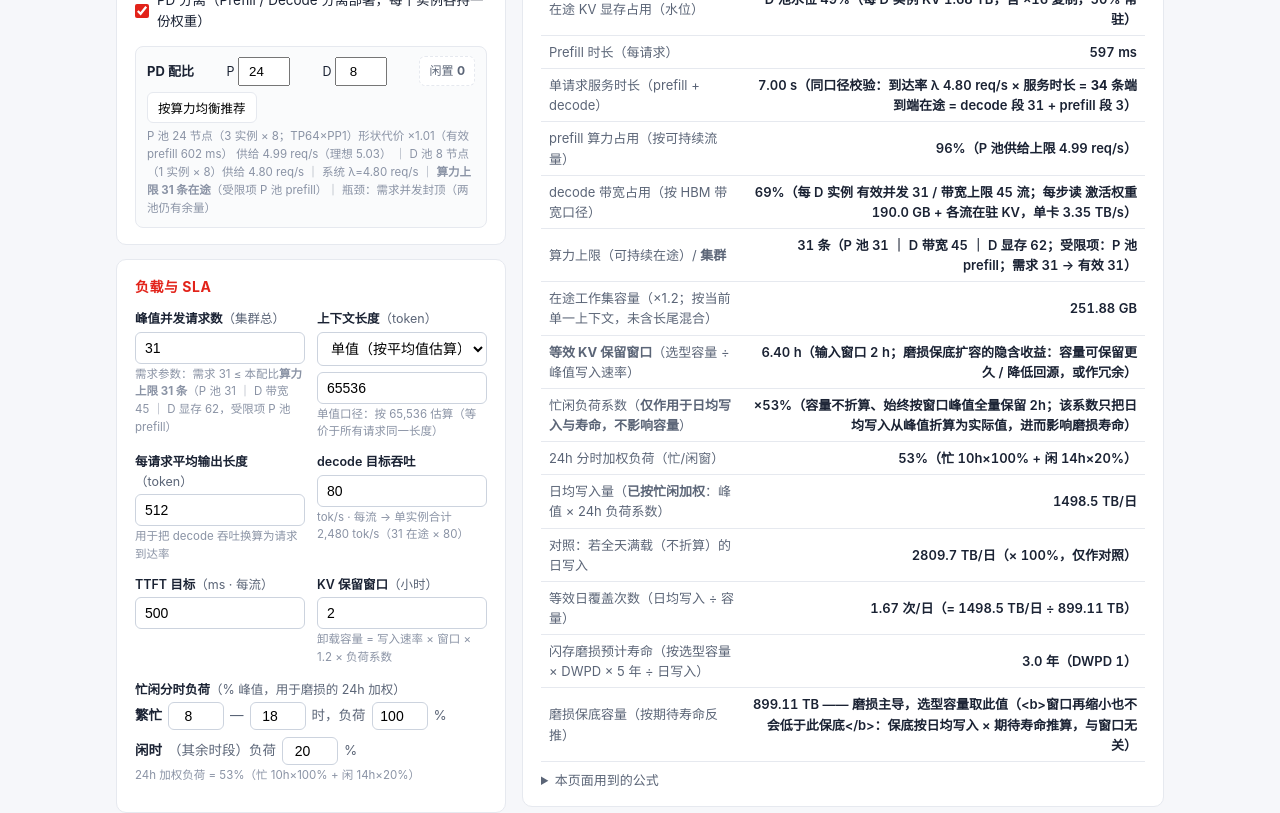
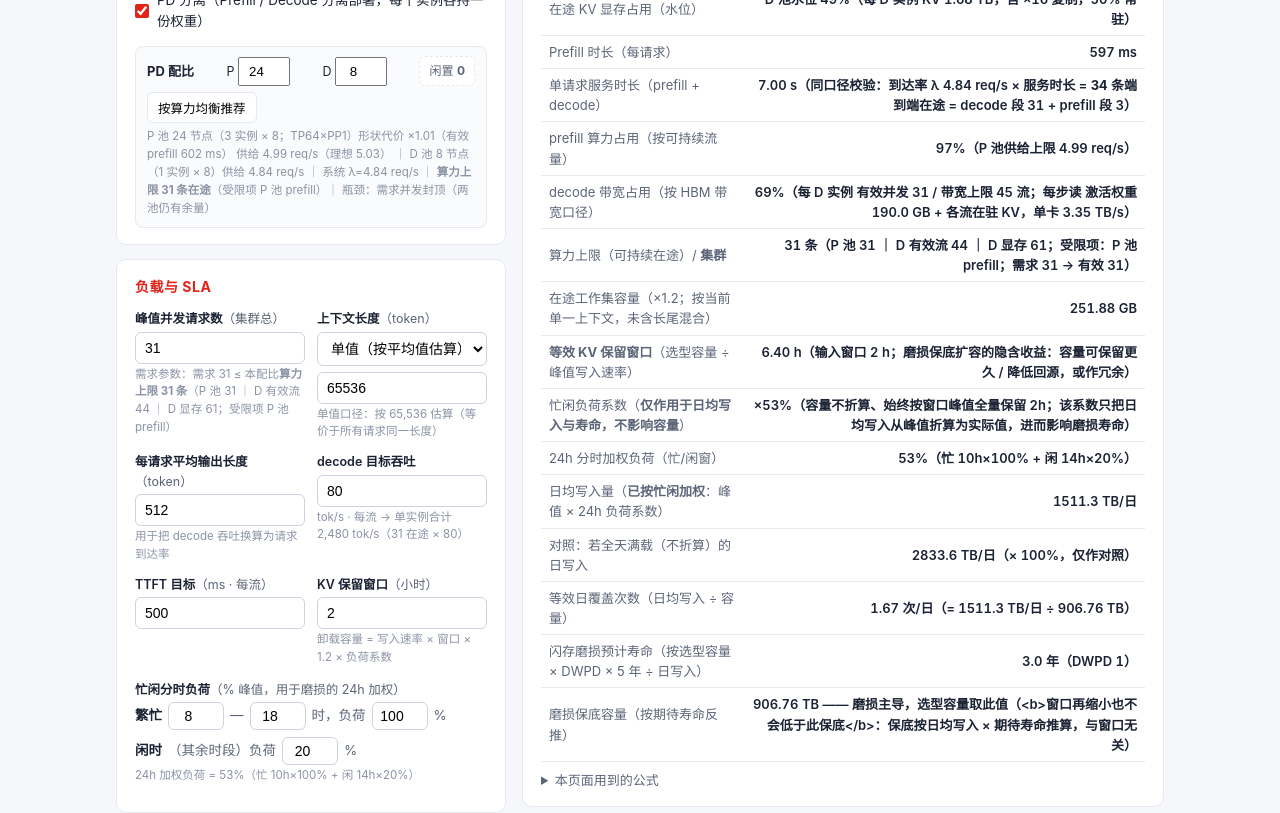
Before and after one commit to fred-chen/kv-ratio-calculator, a plain HTML site: page index.html in a window 1280 px wide. Shown: the part 1080-1893 px from the top of the page. Drawn offline with Linux system fonts and the light colour scheme.

Commit message:
算力上限改有效流口径：D 池带宽/显存按形状代价折算，上限÷停留时间=λ 恒成立

```diff
--- a/index.html
+++ b/index.html
@@ -445,7 +445,9 @@ function pdBestSplit(){
     if(dP.streams>0 && !minD) minD=nD;
     if(dP.streams>0 && pP.supply>0 && (!minN||pP.used+dP.used<minN)) minN=pP.used+dP.used;
     if(dP.streams<=0||pP.supply<=0) continue;
-    const l=Math.min(dP.eff*tps/nout, pP.supplyEff);      // 形状代价后可达 λ
+    const dwellL=nout/tps, facL=Math.max(1,dP.fac||1);
+    const capAllL=Math.min(Math.max(1,Math.floor(pP.supplyEff*dwellL)), Math.max(1,Math.floor(dP.capS*dP.k/facL)), Math.max(1,Math.floor(dP.memMax*dP.k/facL)));
+    const l=Math.min(pP.supplyEff, Math.min(C,capAllL)/dwellL);   // 需求与能力取 min，再折算成到达率
     const usedSum=pP.used+dP.used, waste=(nP-pP.used)+(nD-dP.used);
     if(!best){ best={nP:pP.used,nD:dP.used,l,used:pP.used+dP.used,usedSum,waste,pEff:pP.supplyEff,pInst:pP.k,dInst:dP.k,sP:pP.s,sD:dP.s}; continue; }
     const tie=Math.abs(l-best.l)<=1e-12;
@@ -463,10 +465,12 @@ function pdBestSplit(){
       const dP=dAt(m,g,hbm,pf,tps,S,W,nD,1e9,legal,bwH,A_GB);
       const pP=supplyAt(m,g,hbm,pf,fl,nP,nodes,legal,ttftMs,W);
       if(!dP||!pP||pP.supply<=0||dP.streams<=0) continue;
-      const l=Math.min(dP.eff*tps/nout, pP.supplyEff);
-      if(!fullBest||l>fullBest.l) fullBest={l,dP,pP};
+      const dwellL=nout/tps, facL=Math.max(1,dP.fac||1);
+      const capAllL=Math.min(Math.max(1,Math.floor(pP.supplyEff*dwellL)), Math.max(1,Math.floor(dP.capS*dP.k/facL)), Math.max(1,Math.floor(dP.memMax*dP.k/facL)));
+      const l=Math.min(pP.supplyEff, capAllL/dwellL);
+      if(!fullBest||l>fullBest.l) fullBest={l,dP,pP,capAllL};
     }
-    if(fullBest) LAST_CAP_FULL=Math.min(Math.floor(fullBest.pP.supplyEff*nout/tps), fullBest.dP.capS*fullBest.dP.k, fullBest.dP.memMax*fullBest.dP.k);
+    if(fullBest) LAST_CAP_FULL=fullBest.capAllL;
   }
   // —— 需求导向：若「刚好满足当前需求」所需的节点数少于总节点，就只分配这么多，其余显式闲置 ——
   {
@@ -483,7 +487,8 @@ function pdBestSplit(){
       }
       if(pMin){
         const T=pMin+dMin, pCap=Math.floor(pBest.supplyEff*nout/tps);
-        const capAll=Math.min(pCap, dBest.capS*dBest.k, dBest.memMax*dBest.k);
+        const facS=Math.max(1,dBest.fac||1);
+        const capAll=Math.min(Math.max(1,pCap), Math.max(1,Math.floor(dBest.capS*dBest.k/facS)), Math.max(1,Math.floor(dBest.memMax*dBest.k/facS)));
         if(T<=nodes && capAll>=C*0.99){
           best={nP:pMin,nD:dMin,l:Math.min(dBest.eff*tps/nout,pBest.supplyEff),used:T,usedSum:T,waste:0,
                 pEff:pBest.supplyEff,pInst:pBest.k,dInst:dBest.k,sP:pBest.s,sD:dBest.s};
@@ -492,7 +497,9 @@ function pdBestSplit(){
     }
   }
   { const st=stabilizeSplit(best.nP,best.nD,m,g,hbm,pf,fl,tps,nout,S,W,nodes,legal,bwH,A_GB,C,ttftMs);
-    if(st){ best.nP=st.nP; best.nD=st.nD; best.l=Math.min(st.dP.eff*tps/nout, st.pP.supplyEff); best.pInst=st.pP.k; best.dInst=st.dP.k; best.sP=st.pP.s; best.sD=st.dP.s; } }
+    if(st){ const dw=nout/tps, fc=Math.max(1,st.dP.fac||1);
+      const capA=Math.min(Math.max(1,Math.floor(st.pP.supplyEff*dw)), Math.max(1,Math.floor(st.dP.capS*st.dP.k/fc)), Math.max(1,Math.floor(st.dP.memMax*st.dP.k/fc)));
+      best.nP=st.nP; best.nD=st.nD; best.l=Math.min(st.pP.supplyEff, Math.min(C,capA)/dw); best.pInst=st.pP.k; best.dInst=st.dP.k; best.sP=st.pP.s; best.sD=st.dP.s; } }
   return {best,minD,minN};
 }
 // —— 默认并发反解：取「P 池打满所需并发 = 供给×输出长÷tps」且 D 池能服务的自洽点 ——
@@ -640,9 +647,16 @@ function calc(){
       pdD = {nodes:nD, inst:dPl.k, gd:{nodes:dPl.s, grid:[dPl.g.tp,dPl.g.pp], rep:dPl.g.rep},
              capS:dPl.capS, memMax:dPl.memMax, fac:dPl.fac,
              streams:dPl.streams, streamsEff:dPl.eff, perInst:dPl.perInst,
-             inflD:Math.min(dPl.perInst, Math.floor(dPl.capS/dPl.fac), Math.max(0,dPl.memMax)), lD:dPl.eff*tps/nout};
+             inflD:Math.min(dPl.perInst, Math.floor(dPl.capS/dPl.fac), Math.max(0,dPl.memMax))};
       pdP.lPraw = pPl.supply; pdP.fac = pPl.fac;
-      lam = Math.min(pdD.lD, pPl.supplyEff);
+      { const dwell=nout/tps, facD=Math.max(1,dPl.fac||1);
+        pdD.capE=Math.max(1,Math.floor(dPl.k*Math.max(0,dPl.capS)/facD));   // D 有效流（形状代价已折算）
+        pdD.capM=Math.max(1,Math.floor(dPl.k*Math.max(0,dPl.memMax)/facD)); // D 显存可挂的有效流
+        pdD.capP=Math.max(1,Math.floor(pPl.supplyEff*dwell));               // P 池按到达率折算的在途条数
+        pdD.capAll=Math.min(pdD.capE,pdD.capM,pdD.capP);
+        pdD.effInfl=Math.min(infl,pdD.capAll);
+        pdD.lD=pdD.effInfl/dwell;
+        lam=Math.min(pdD.lD,pPl.supplyEff); }
       // 瓶颈归属：P 供给不足 → "P"；D 算力不足（没吃满需求并发）→ "D"；D 已吃满需求、λ 由需求封顶 → "需求"
       pdP.bott = (pPl.supply <= pdD.lD+1e-9) ? "P" : (dPl.streams < infl-1e-9 ? "D" : "需求");
     }
@@ -758,13 +772,12 @@ function calc(){
     $("d_pfutil").innerHTML=(100*pfUtilV).toFixed(0)+"%（P 池供给上限 "+pdP.lP.toFixed(2)+" req/s）";
     $("d_decutil").innerHTML=(100*decUtilV).toFixed(0)+"%（每 D 实例 有效并发 "+Math.round(pdD.streams/Math.max(1,pdD.inst))+" / 带宽上限 "+pdD.capS+" 流；每步读 激活权重 "+A_GB.toFixed(1)+" GB + 各流在驻 KV，单卡 "+bwH+" TB/s）";
     // 当前配比下「集群最多能挂多少在途请求」：P 池能喂多少 + D 池 decode/显存各能挂多少，取 min
-    const dDec=pdD.inst*Math.max(0,pdD.capS), dMem=pdD.inst*Math.max(0,pdD.memMax), pCap=Math.floor(pdP.lP*nout/tps);
-    pdD.capAll=Math.min(dDec,dMem,pCap); LAST_CAP=pdD.capAll;
-    pdD.capBnd=(pdD.capAll===pCap)?"P 池 prefill":((pdD.capAll===dDec)?"D 池带宽":"D 池显存");
+    const dDec=pdD.capE, dMem=pdD.capM, pCap=pdD.capP; LAST_CAP=pdD.capAll;
+    pdD.capBnd=(pdD.capAll===pCap)?"P 池 prefill":((pdD.capAll===dDec)?"D 池带宽（有效流）":"D 池显存（有效流）");
     $("inflhint").innerHTML = (infl>pdD.capAll)
       ? "需求参数：需求 "+infl+" 已超本配比<b>算力上限 "+pdD.capAll+" 条</b>（P 池 "+pCap+" ｜ D 带宽 "+dDec+" ｜ D 显存 "+dMem+"，受限项 "+pdD.capBnd+"）—— 超出部分不产生吞吐"
-      : "需求参数：需求 "+infl+" ≤ 本配比<b>算力上限 "+pdD.capAll+" 条</b>（P 池 "+pCap+" ｜ D 带宽 "+dDec+" ｜ D 显存 "+dMem+"，受限项 "+pdD.capBnd+"）";
-    $("d_inflmax").textContent=pdD.capAll+" 条（P 池 "+pCap+" ｜ D 带宽 "+dDec+" ｜ D 显存 "+dMem+"；受限项："+pdD.capBnd+"；需求 "+infl+" → 有效 "+Math.min(infl,pdD.capAll)+"）";
+      : "需求参数：需求 "+infl+" ≤ 本配比<b>算力上限 "+pdD.capAll+" 条</b>（P 池 "+pCap+" ｜ D 有效流 "+dDec+" ｜ D 显存 "+dMem+"；受限项 "+pdD.capBnd+"）";
+    $("d_inflmax").textContent=pdD.capAll+" 条（P 池 "+pCap+" ｜ D 有效流 "+dDec+" ｜ D 显存 "+dMem+"；受限项："+pdD.capBnd+"；需求 "+infl+" → 有效 "+pdD.effInfl+"）";
     {const e2e=lam*Tsvc, pre=Math.max(0,e2e-pdD.capAll);
      $("d_svc").innerHTML = Tsvc.toFixed(2)+" s（同口径校验：到达率 λ "+lam.toFixed(2)+" req/s × 服务时长 = <b>"+e2e.toFixed(0)+" 条端到端在途</b> = decode 段 "+pdD.capAll+" + prefill 段 "+Math.round(pre)+"）";}
     $("r_capin").textContent=pdD.capAll; $("r_capin_l").textContent="条在途上限（"+pdD.capBnd+" 受限）";
```
Also changed, not shown: 1 other file.
